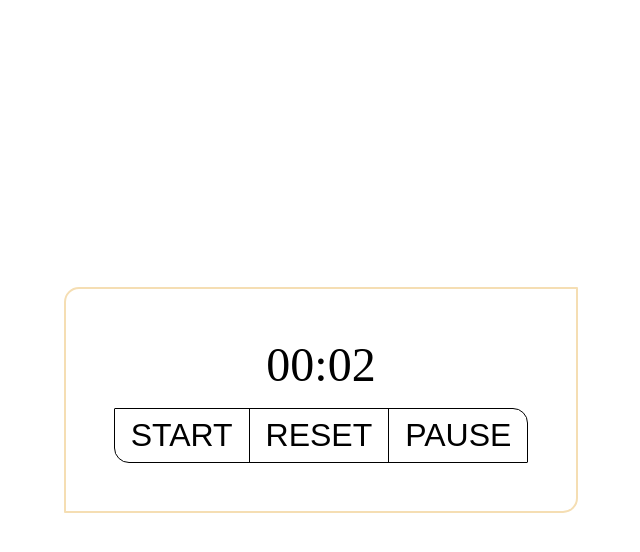
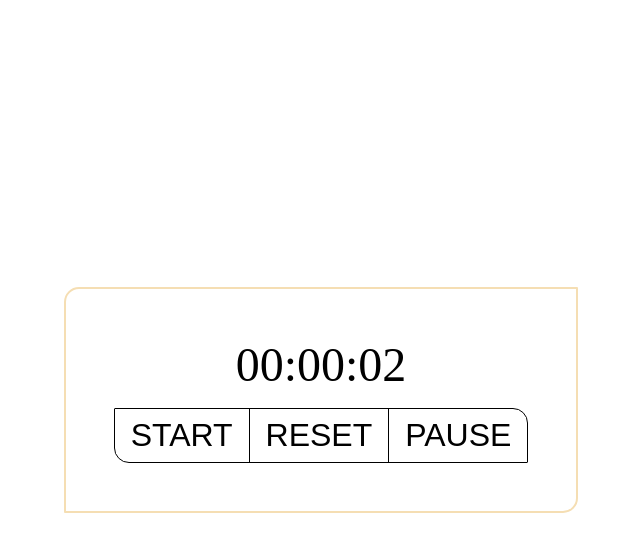
Before and after one commit to ryuzaki979/A-dynamic-watch, a plain HTML site: page stop-watch/index.html in a window 1280 px wide. Both pictures are taken after a click on the button "START". Shown: the whole page, without its empty margins (319-959 px from the left). Drawn offline with Linux system fonts and the light colour scheme.

Commit message:
debugged code and the hour functionality

```diff
--- a/stop-watch/app.js
+++ b/stop-watch/app.js
@@ -1,5 +1,5 @@
 // selectors
-
+let hours= document.getElementById('hour')
 let minutes = document.getElementById('minute');
 let seconds = document.getElementById('second');
 let start= document.getElementById('start');
@@ -8,6 +8,7 @@ let pause = document.getElementById('pause');
 
 
 /*
+step1:
 add event lisntener
 */
 start.addEventListener('click', startWatch);
@@ -19,6 +20,7 @@ pause.addEventListener('click',pauseWatch);
 create nesesarry variables
 */
 let min;
+let hour;
 let sec = 0;
 let interval = null;
 let isRunning = false;
@@ -30,10 +32,10 @@ function startWatch(){
         isRunning= true;
         interval = setInterval(function(){
             sec++
-            getTime(sec)
+           let{min,second,hour}= getTime(sec)
                 minutes.innerText= min<10?min='0'+min: min ;
-                seconds.innerText= sec<10?sec="0"+sec: sec;
-
+                seconds.innerText= second<10?second="0"+second: second;
+                hours.innerText= hour<10?hour="0"+hour: hour;
         },1000);
     }
 }
@@ -46,16 +48,23 @@ function resetWatch(){
     seconds.innerText= '00'
 }
 function pauseWatch(){
-    isRunning= false;
+    isRunning= true
     clearInterval(interval);
 }
 
 function getTime(sec){
-    //convert seconds in minute
+    //convert seconds in minute, minute into hour
     min = parseInt(sec/60);
-    sec = parseInt(sec%60);
+    let second = parseInt(sec%60);
+    if(min>=60){
+        hour = parseInt(min/60);
+        min= parseInt(min%60);
+    }else{
+        hour= 0;
+    }
     return{
         min,
-        sec
+        second,
+        hour
     }
 }
--- a/stop-watch/index.html
+++ b/stop-watch/index.html
@@ -9,6 +9,8 @@
 <body>
     <div class="watch-container">
         <div class="display-time flex">
+            <p id="hour">00</p>
+            <span>:</span>
             <p id="minute">00</p>
             <span>:</span>
             <p id="second">00</p>
```
